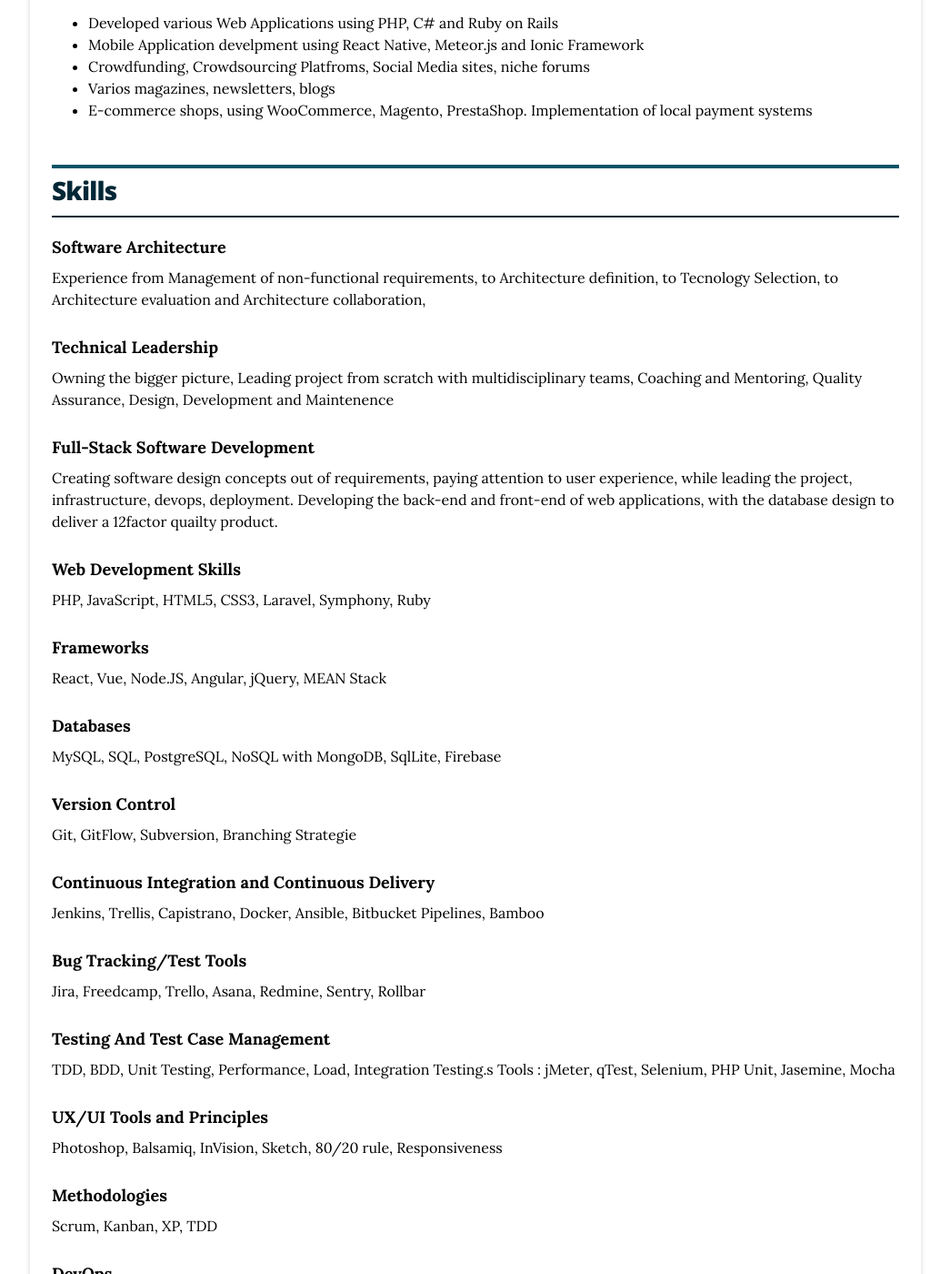
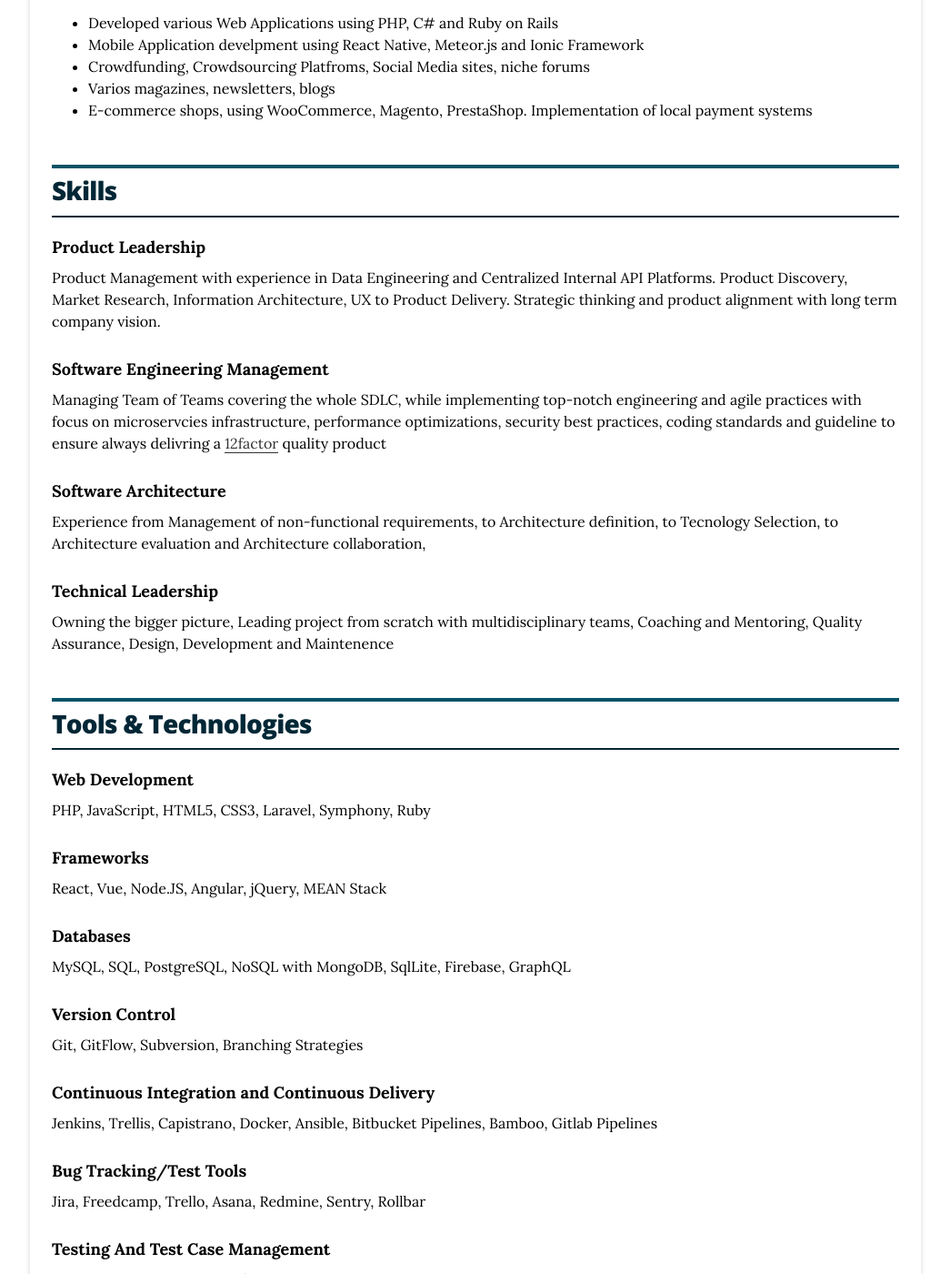
Before and after one commit to mexiter/mexiter.github.io, a Jekyll site: the page built from index.html, in a window 1280 px wide and 1400 px high, scrolled down 1451 px. Shown: the whole window at 91% size, without its empty margins (117-1162 px from the left). Built offline with Jekyll 4.4.1, drawn with Linux system fonts in a browser that asks for light colours; some of the changed text lies outside the part shown.

Commit message:
added skills and engineering knowledge

```diff
--- a/_config.yml
+++ b/_config.yml
@@ -39,6 +39,7 @@
 resume_section_education:       true
 resume_section_projects:        true
 resume_section_skills:          true
+resume_section_tools:           true
 resume_section_recognition:     true
 resume_section_links:           false
 resume_section_associations:    false
--- a/_data/skills.yml
+++ b/_data/skills.yml
@@ -1,4 +1,12 @@
 # Skills
+
+# Product Leadership
+- skill: Product Leadership
+  description: Product Management with experience in Data Engineering and Centralized Internal API Platforms. Product Discovery, Market Research, Information Architecture, UX to Product Delivery. Strategic thinking and product alignment with long term company vision.
+
+# Software Development
+- skill: Software Engineering Management
+  description: Managing Team of Teams covering the whole SDLC, while implementing top-notch engineering and agile practices with focus on microservcies infrastructure, performance optimizations, security best practices, coding standards and guideline to ensure always delivring a <a href="https://www.12factor.net/" target="_blank">12factor</a> quality product
 
 # Software Architecture
 - skill: Software Architecture
@@ -7,57 +15,6 @@
 # Technical Leadership
 - skill: Technical Leadership
   description: Owning the bigger picture, Leading project from scratch with multidisciplinary teams, Coaching and Mentoring, Quality Assurance, Design, Development and Maintenence
-
-# Software Development
-- skill: Full-Stack Software Development
-  description: Creating software design concepts out of requirements, paying attention to user experience, while leading the project, infrastructure, devops, deployment. Developing the back-end and front-end of web applications, with the database design to deliver a 12factor quailty product.
-
-# Programming Languages
-- skill: Web Development Skills
-  description: PHP, JavaScript, HTML5, CSS3, Laravel, Symphony, Ruby
-
-# Frameworks
-- skill: Frameworks
-  description: React, Vue, Node.JS, Angular, jQuery, MEAN Stack
-
-# Frameworks
-- skill: Databases
-  description: MySQL, SQL, PostgreSQL, NoSQL with MongoDB, SqlLite, Firebase
-
-# Frameworks
-- skill: Version Control
-  description: Git, GitFlow, Subversion, Branching Strategie
-
-# CI/CD
-- skill: Continuous Integration and Continuous Delivery
-  description: Jenkins, Trellis, Capistrano, Docker, Ansible, Bitbucket Pipelines, Bamboo
-
-# Bug Tracking
-- skill: Bug Tracking/Test Tools
-  description: Jira, Freedcamp, Trello, Asana, Redmine, Sentry, Rollbar
-
-# CI
-- skill: Testing And Test Case Management
-  description: TDD, BDD, Unit Testing, Performance, Load, Integration Testing.s Tools &#58; jMeter, qTest, Selenium, PHP Unit, Jasemine, Mocha
-
-# UX/UI
-- skill: UX/UI Tools and Principles
-  description: Photoshop, Balsamiq, InVision, Sketch, 80/20 rule, Responsiveness
-
-# Methodologies
-- skill: Methodologies
-  description: Scrum, Kanban, XP, TDD
-
-
-# DevOps
-- skill: DevOps
-  description: Amazon Cloud, Bamboo, Vagrant, Docker
-
-# Other
-- skill: Other Skills
-  description: Task Automation(Webpack, Gulp), SEO Principles, Content Management, Performance optimization
-
-
 
 # Skills, knowledge Description
 # Development (languages) PHP, JavaScript, HTML5, CSS3, Laravel, a bit Symphony
--- /dev/null
+++ b/_data/tools.yml
@@ -0,0 +1,46 @@
+#Tools
+
+# Programming Languages
+- skill: Web Development
+  description: PHP, JavaScript, HTML5, CSS3, Laravel, Symphony, Ruby
+
+# Frameworks
+- skill: Frameworks
+  description: React, Vue, Node.JS, Angular, jQuery, MEAN Stack
+
+# Frameworks
+- skill: Databases
+  description: MySQL, SQL, PostgreSQL, NoSQL with MongoDB, SqlLite, Firebase, GraphQL
+
+# Frameworks
+- skill: Version Control
+  description: Git, GitFlow, Subversion, Branching Strategies
+
+# CI/CD
+- skill: Continuous Integration and Continuous Delivery
+  description: Jenkins, Trellis, Capistrano, Docker, Ansible, Bitbucket Pipelines, Bamboo, Gitlab Pipelines
+
+# Bug Tracking
+- skill: Bug Tracking/Test Tools
+  description: Jira, Freedcamp, Trello, Asana, Redmine, Sentry, Rollbar
+
+# CI
+- skill: Testing And Test Case Management
+  description: TDD, BDD, Unit Testing, Performance, Load, Integration Testing.s Tools &#58; jMeter, qTest, Selenium, PHP Unit, Jasemine, Mocha
+
+# UX/UI
+- skill: UX/UI Tools and Principles
+  description: Photoshop, Balsamiq, InVision, Sketch, 80/20 rule, Responsiveness
+
+# Methodologies
+- skill: Methodologies
+  description: Scrum, Kanban, XP, TDD, BDD
+
+
+# DevOps
+- skill: DevOps
+  description: Amazon Cloud, Bamboo, Vagrant, Docker
+
+# Other
+- skill: Other Skills
+  description: Task Automation(Webpack, Gulp), SEO Principles, Content Management, Performance optimization
--- a/_layouts/resume.html
+++ b/_layouts/resume.html
@@ -86,6 +86,46 @@
       <!-- end Skills -->
       {% endif %}
 
+
+      {% if site.resume_section_tools %}
+      <!-- begin Skills -->
+      <section class="content-section">
+
+        <header class="section-header">
+          <h2>Tools & Technologies</h2>
+        </header>
+        {% for tool in site.data.tools %}
+        <div class="resume-item">
+          <h4 class="resume-item-details">{{ tool.skill }}</h4>
+          <p class="resume-item-copy">{{ tool.description }}</p>
+        </div>
+        {% endfor %}
+
+      </section>
+      <!-- end Skills -->
+      {% endif %}
+
+      {% if site.resume_section_projects %}
+      <!-- begin Projects -->
+      <section class="content-section">
+        <header class="section-header">
+          <h2>Projects</h2>
+        </header>
+
+        {% for project in site.data.projects %}
+        <div class="resume-item" itemscope itemtype="http://schema.org/CreativeWork">
+          <meta itemprop="creator" content="{{ site.resume_name }}" itemtype="http://schema.org/Person" />
+          <h3 class="resume-item-title" itemprop="name">{% if project.url %}<a href="{{ project.url }}" target="_blank" itemprop="url">{{ project.project }}</a>{% else %}{{ project.project }}{% endif %}</h3>
+          <h4 class="resume-item-details" itemprop="description">{{ project.role }}  &bull; {{ project.duration }}</h4>
+          <p class="resume-item-copy">{{ project.description }}</p>
+        </div>
+        {% endfor %}
+
+      </section>
+      <!-- end Projects -->
+      {% endif %}
+
+
       {% if site.resume_section_education %}
       <!-- begin Education -->
       <section class="content-section">
@@ -111,27 +151,6 @@
         {% endfor %}
       </section>
       <!-- end Education -->
-      {% endif %}
-
-
-      {% if site.resume_section_projects %}
-      <!-- begin Projects -->
-      <section class="content-section">
-        <header class="section-header">
-          <h2>Projects</h2>
-        </header>
-
-        {% for project in site.data.projects %}
-        <div class="resume-item" itemscope itemtype="http://schema.org/CreativeWork">
-          <meta itemprop="creator" content="{{ site.resume_name }}" itemtype="http://schema.org/Person" />
-          <h3 class="resume-item-title" itemprop="name">{% if project.url %}<a href="{{ project.url }}" target="_blank" itemprop="url">{{ project.project }}</a>{% else %}{{ project.project }}{% endif %}</h3>
-          <h4 class="resume-item-details" itemprop="description">{{ project.role }}  &bull; {{ project.duration }}</h4>
-          <p class="resume-item-copy">{{ project.description }}</p>
-        </div>
-        {% endfor %}
-
-      </section>
-      <!-- end Projects -->
       {% endif %}
 
 
```
